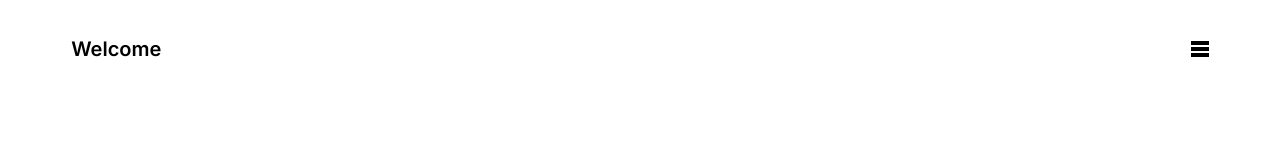
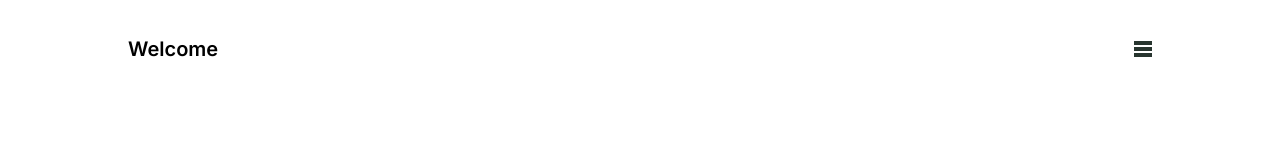
Before and after one commit to raezon/portfolio-microverse, a website: page index.html in a window 1280 px wide. Drawn offline with Linux system fonts and the light colour scheme.

Commit message:
Update header.css

```diff
--- a/css/header.css
+++ b/css/header.css
@@ -1,5 +1,7 @@
 .nav {
   display: flex;
+  width: 90%;
+  margin:0 auto;
   justify-content: space-between;
 }
 /*Subhead*/
@@ -24,7 +26,7 @@
 }
 /*Vector*/
 .Vector {
-  border: 2px solid #000;
+  border: 2px solid #28352F;
   height: 0px;
   font-family: 'Inter', sans-serif;
 }
```
